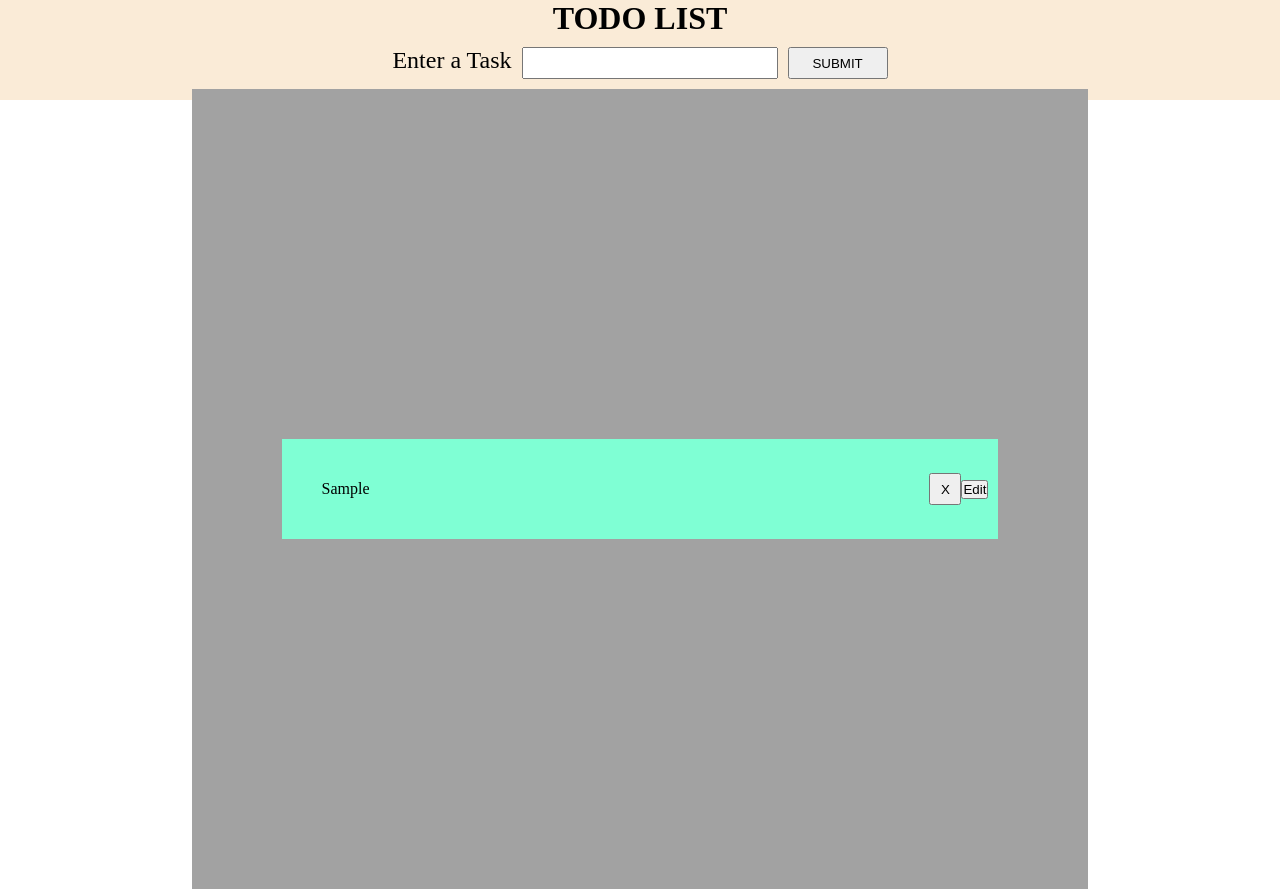
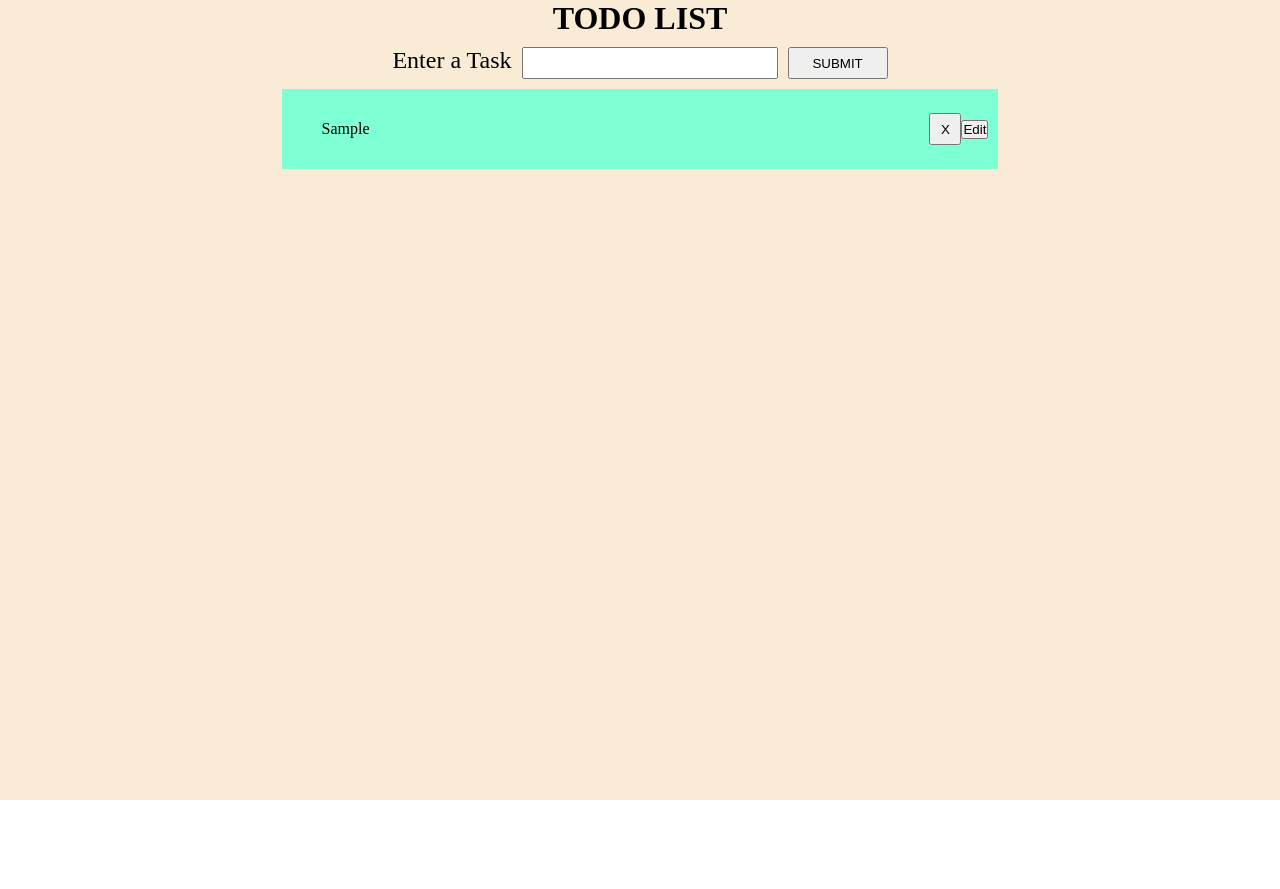
Before and after one commit to BharathSiddoji/CRUD-Todo-List, a React (Create React App) app: page / in a window 1280 px wide. Both pictures are taken after typing "Sample" into the empty fields and a click on the input "submit". After the commit the page ends 800 px from the top, so only its background shows below. Built offline with nearby package versions, Linux system fonts and the light colour scheme.

Commit message:
deleted todoTasks

```diff
--- a/src/components/todo.css
+++ b/src/components/todo.css
@@ -1,6 +1,6 @@
 .form__container{
     width: 100%;
-    height: 100px;
+    height: 100vh;
     background-color: antiquewhite ;
     margin-inline: auto;
 }
@@ -22,12 +22,9 @@
 
 .todo__task{
     width:70%;
-    height: 100vh;
     text-align: center;
-    background-color: rgb(162, 162, 162);
     margin-inline:auto ;
     display: grid;
-    align-content: center;
     gap: 10px;
 
 }
@@ -37,7 +34,7 @@
     align-items: center;
     padding: 10px;
     width:80%;
-    height: 100px;
+    height: 80px;
     background-color: aquamarine;
     margin-inline: auto;
 }
```
